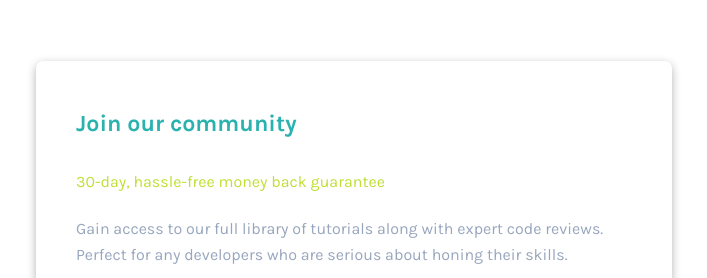
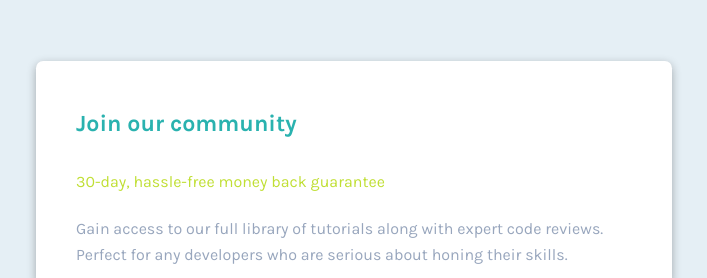
Before and after one commit to mathangisd/single-price-grid-component, a plain HTML site: page index.html in a window 1280 px wide. Shown: the part 127-405 px from the top of the page, without its empty margins (286-993 px from the left). Drawn offline with Linux system fonts and the light colour scheme.

Commit message:
Change background-color of body and first card.

```diff
--- a/css/styles.css
+++ b/css/styles.css
@@ -29,7 +29,7 @@ box-sizing: border-box;
 html {font-size: 100%;} /*16px*/
 
 body {
-    background: var(--white);
+    background: var(--light-gray);
     font-family: 'Karla', sans-serif;
     font-weight: 400;
     line-height: 1.75;
@@ -130,6 +130,7 @@ Card
     border-top-left-radius: var(--border-radius);
     border-top-right-radius: var(--border-radius);
     box-shadow: 0 3px 10px rgba(0, 0, 0, 0.3);
+    background: var(--white);
 
 }
 
```
